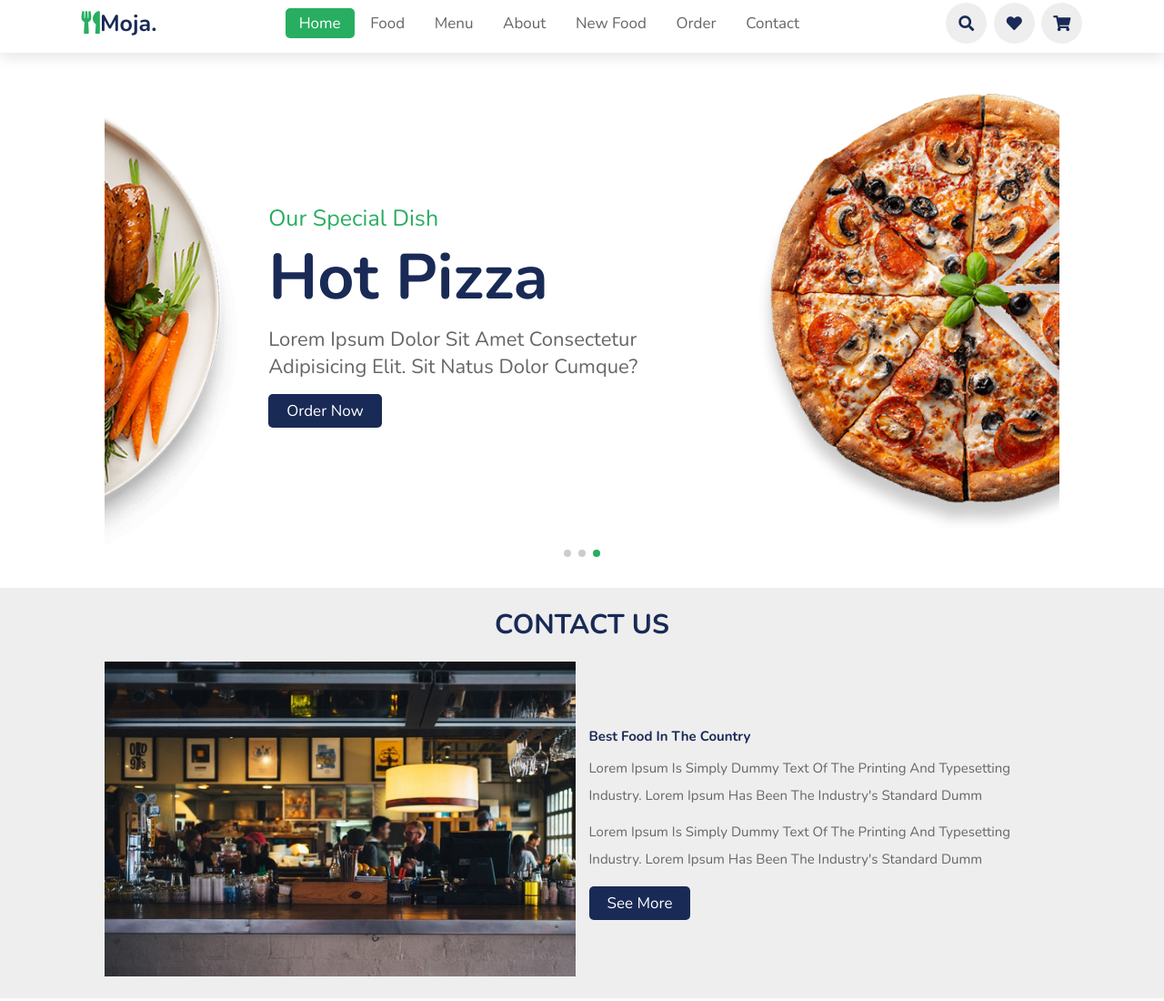
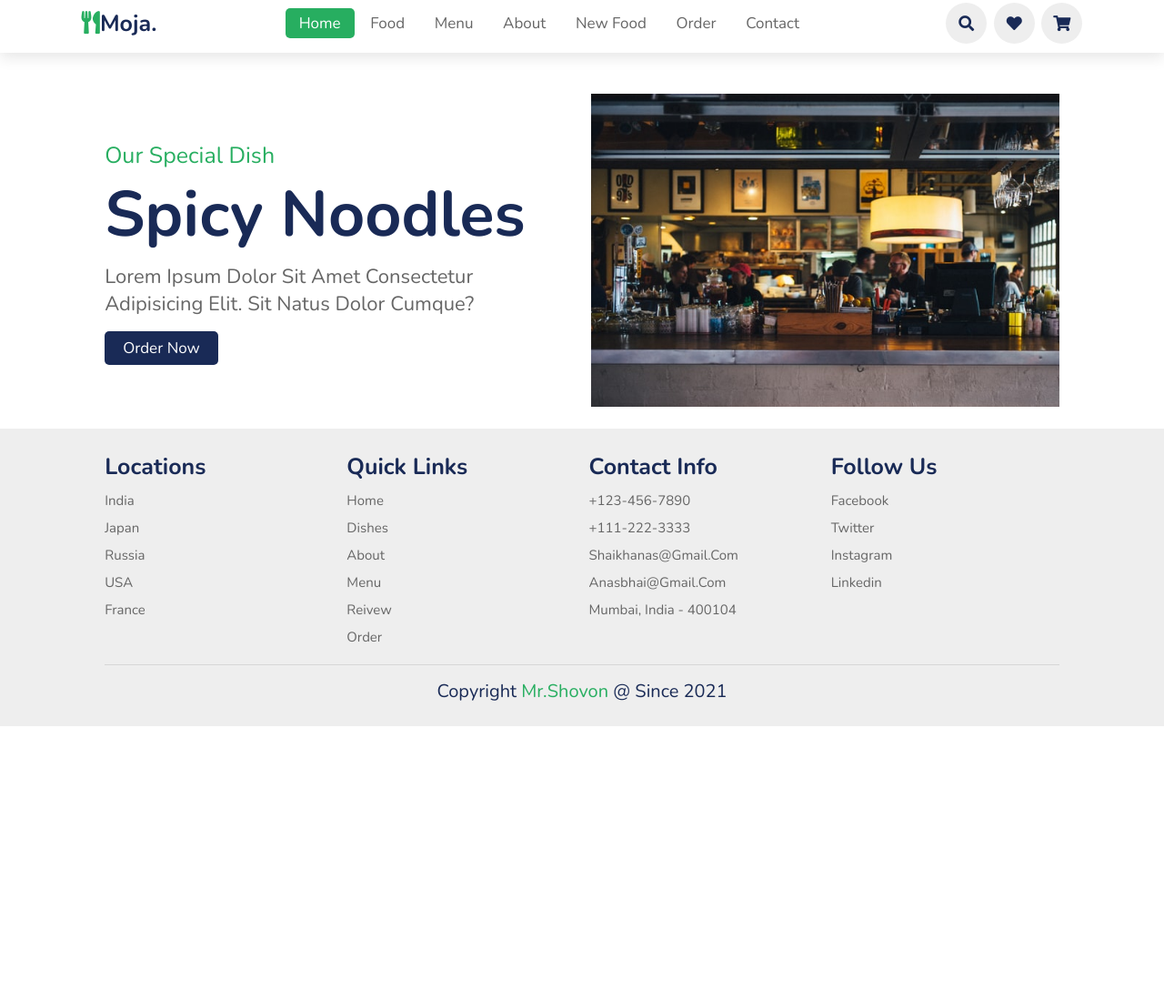
Before and after one commit to svnbd/food-web, a plain HTML site: page contact.html in a window 1280 px wide. Shown: the part 7-1107 px from the top of the page at 91% size. After the commit the page ends 805 px from the top, so only its background shows below. Drawn offline with nearby package versions, Linux system fonts and the light colour scheme.

Commit message:
contact update1

```diff
--- a/contact.html
+++ b/contact.html
@@ -65,31 +65,7 @@
                       <a href="#" class="btn">order now</a>
                   </div>
                   <div class="image">
-                      <img src="images/home-img-1.png" alt="">
-                  </div>
-              </div>
-
-              <div class="swiper-slide slide">
-                  <div class="content">
-                      <span>our special dish</span>
-                      <h3>fried chicken</h3>
-                      <p>Lorem ipsum dolor sit amet consectetur adipisicing elit. Sit natus dolor cumque?</p>
-                      <a href="#" class="btn">order now</a>
-                  </div>
-                  <div class="image">
-                      <img src="images/home-img-2.png" alt="">
-                  </div>
-              </div>
-
-              <div class="swiper-slide slide">
-                  <div class="content">
-                      <span>our special dish</span>
-                      <h3>hot pizza</h3>
-                      <p>Lorem ipsum dolor sit amet consectetur adipisicing elit. Sit natus dolor cumque?</p>
-                      <a href="#" class="btn">order now</a>
-                  </div>
-                  <div class="image">
-                      <img src="images/home-img-3.png" alt="">
+                      <img src="images/contact.jpg" alt="">
                   </div>
               </div>
 
@@ -102,28 +78,6 @@
     </section>
     <!--Home section Ends-->
 
-
-<!--contact section starts-->
-<section class="about" id="about">
-  <h1 class="heading">COntact us</h1>
-  <div class="row">
-
-    <div class="image">
-      <img src="images/contact.jpg" alt="">
-    </div>
-
-    <div class="content">
-      <h3>best food in the country</h3>
-      <p>Lorem Ipsum is simply dummy text of the printing and typesetting industry.
-        Lorem Ipsum has been the industry's standard dumm</p>
-        <p>Lorem Ipsum is simply dummy text of the printing and typesetting industry.
-          Lorem Ipsum has been the industry's standard dumm</p>
-
-          <a href="#" class="btn">See more</a>
-    </div>
-  </div>
-</section>
-<!--contact section Ends-->
 
     <!-- footer section starts  -->
 
```
